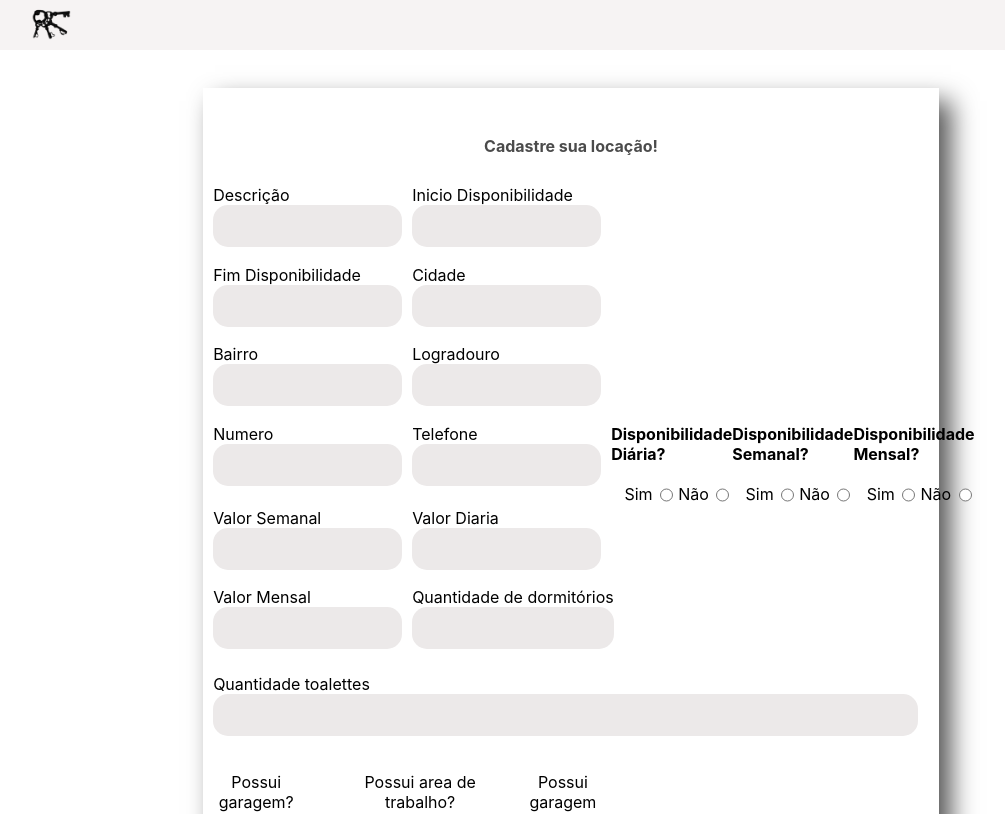
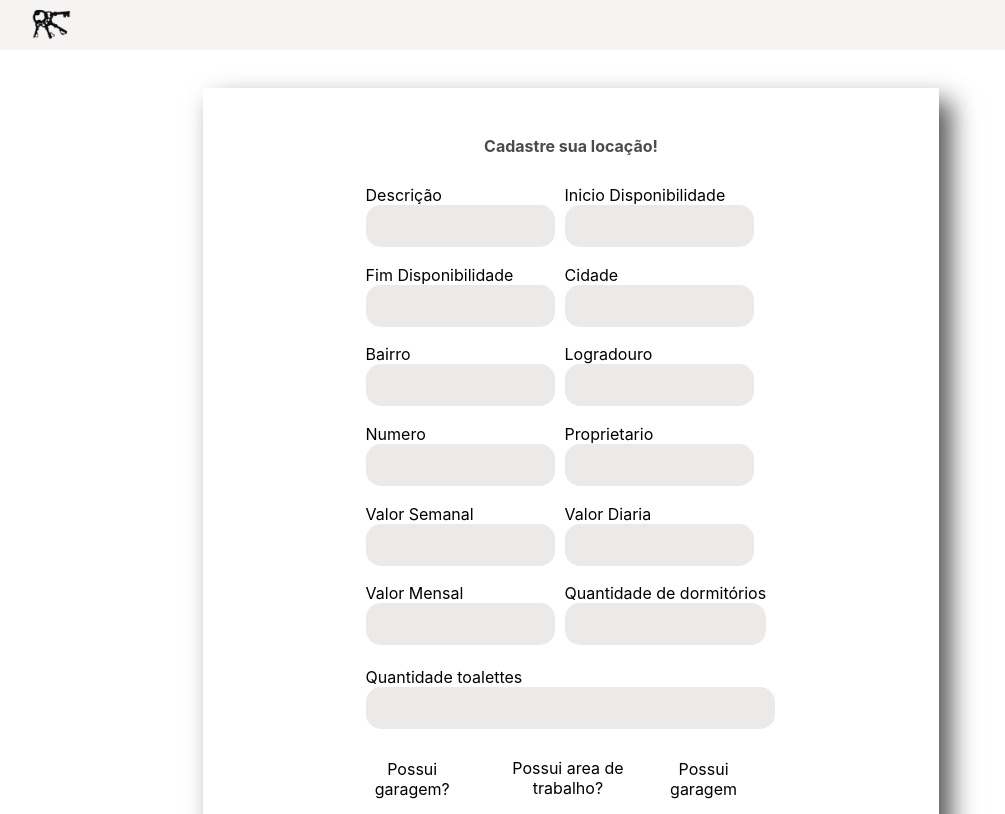
Before and after one commit to Dream-House-Grupo-9/Dream-House-web, a React (Create React App) app in the folder dream-house/: page /cadastro-anuncio in a window 1280 px wide. Shown: the top 814 px of the page, without its empty margins (53-1058 px from the left). Built offline with nearby package versions, Linux system fonts and the light colour scheme.

Commit message:
Fix: resolvendo conflito da cadastro anuncios

```diff
--- a/dream-house/src/pages/CadastroAnuncio.jsx
+++ b/dream-house/src/pages/CadastroAnuncio.jsx
@@ -39,96 +39,59 @@ function CadastroAnuncio() {
 
     return (
         <>
-            <NavBarCompacta />
+          <NavBarCompacta />
             <div className="form">
                 <div className="text-container">
                     <h4>Cadastre sua locação!</h4>
                 </div>
 
                 <div class="input-group">
-                    <form onSubmit={segundaEtapa} action="formulario-cadastro-imove">
+                    <form action="formulario-cadastro-imove">
                         <div className="inpt-row center-row">
                             <div class="input-box">
                                 <label for="firstname">Descrição</label>
-                                <input type="text" name="firstname" value={descricaoInput} onChange={e => setDescricaoInput(e.target.value)} required />
+                                <input type="text" name="firstname" required />
                             </div>
 
                             <div class="input-box">
                                 <label for="firstname">Inicio Disponibilidade</label>
-                                <input type="text" name="firstname" value={inicioDisponibilidadeInput} onChange={e => setiInicioDisponibilidadeoInput(e.target.value)} required />
+                                <input type="text" name="firstname" required />
                             </div>
                         </div>
 
                         <div className="inpt-row center-row">
                             <div class="input-box">
                                 <label for="firstname">Fim Disponibilidade</label>
-                                <input type="text" name="firstname" value={finalDisponibilidadeInput} onChange={e => setFinalDisponibilidadeInput(e.target.value)} required />
+                                <input type="text" name="firstname" required />
                             </div>
 
                             <div class="input-box">
                                 <label for="firstname">Cidade</label>
-                                <input type="text" name="firstname" value={cidadeInput} onChange={e => setCidadeInput(e.target.value)} required />
+                                <input type="text" name="firstname" required />
                             </div>
                         </div>
 
                         <div className="inpt-row center-row">
                             <div class="input-box">
                                 <label for="firstname">Bairro</label>
-                                <input type="text" name="firstname" value={bairroInput} onChange={e => setBairroInput(e.target.value)} required />
+                                <input type="text" name="firstname" required />
                             </div>
 
                             <div class="input-box">
                                 <label for="firstname">Logradouro</label>
-                                <input type="text" name="firstname" value={logradouroInput} onChange={e => setLogradouroInput(e.target.value)} required />
+                                <input type="text" name="firstname" required />
                             </div>
                         </div>
 
                         <div className="inpt-row center-row">
                             <div class="input-box">
                                 <label for="firstname">Numero</label>
-                                <input type="text" name="firstname" value={numeroInput} onChange={e => setNumeroInput(e.target.value)} required />
+                                <input type="text" name="firstname" required />
                             </div>
 
                             <div class="input-box">
-                                <label for="firstname">Telefone</label>
-                                <input type="text" name="firstname" value={telefoneLocatarioInput} onChange={e => setTelefoneLocatarioInput(e.target.value)} required />
-                            </div>
-
-
-                            <div className="form-column">
-                                <label className="label-form-imovel-register-details"> <b> Disponibilidade Diária? </b> </label><br />
-                                <div className="row-tick">
-                                    <div className="row-tick-item">
-                                        <label>Sim</label>
-                                        <input className="input-radio-imovel-register" type="radio" />
-                                        <label>Não</label>
-                                        <input className="input-radio-imovel-register" type="radio" />
-                                    </div>
-                                </div>
-                            </div>
-
-                            <div className="form-column">
-                                <label className="label-form-imovel-register-details"> <b> Disponibilidade Semanal?  </b> </label><br />
-                                <div className="row-tick">
-                                    <div className="row-tick-item">
-                                        <label>Sim</label>
-                                        <input className="input-radio-imovel-register" type="radio" />
-                                        <label>Não</label>
-                                        <input className="input-radio-imovel-register" type="radio" />
-                                    </div>
-                                </div>
-                            </div>
-
-                            <div className="form-column">
-                                <label className="label-form-imovel-register-details"> <b> Disponibilidade Mensal? </b> </label><br />
-                                <div className="row-tick">
-                                    <div className="row-tick-item">
-                                        <label>Sim</label>
-                                        <input className="input-radio-imovel-register" type="radio" />
-                                        <label>Não</label>
-                                        <input className="input-radio-imovel-register" type="radio" />
-                                    </div>
-                                </div>
+                                <label for="firstname">Proprietario</label>
+                                <input type="text" name="firstname" required />
                             </div>
 
                         </div>
@@ -212,8 +175,8 @@ function CadastroAnuncio() {
 
 
                         <div className="inpt-row">
-                            <button className="btn-images right" type="submit" value={fotoInput} onChange={e => setFotoInput(e.target.value)}>Inserir Imagens</button>
-                            <button className="btn-next-process" onClick={() => navigate("/cadastro-anuncio-detalhes")}>Segunda Etapa</button>
+                            <button className="btn-images right" type="submit">Inserir Imagens</button>
+                            <button className="btn-next-process" onClick={() => navigate("/login")}>Segunda Etapa</button>
                         </div>
 
 
@@ -226,6 +189,7 @@ function CadastroAnuncio() {
             </div>
 
 
+
         </>
     );
 
```
